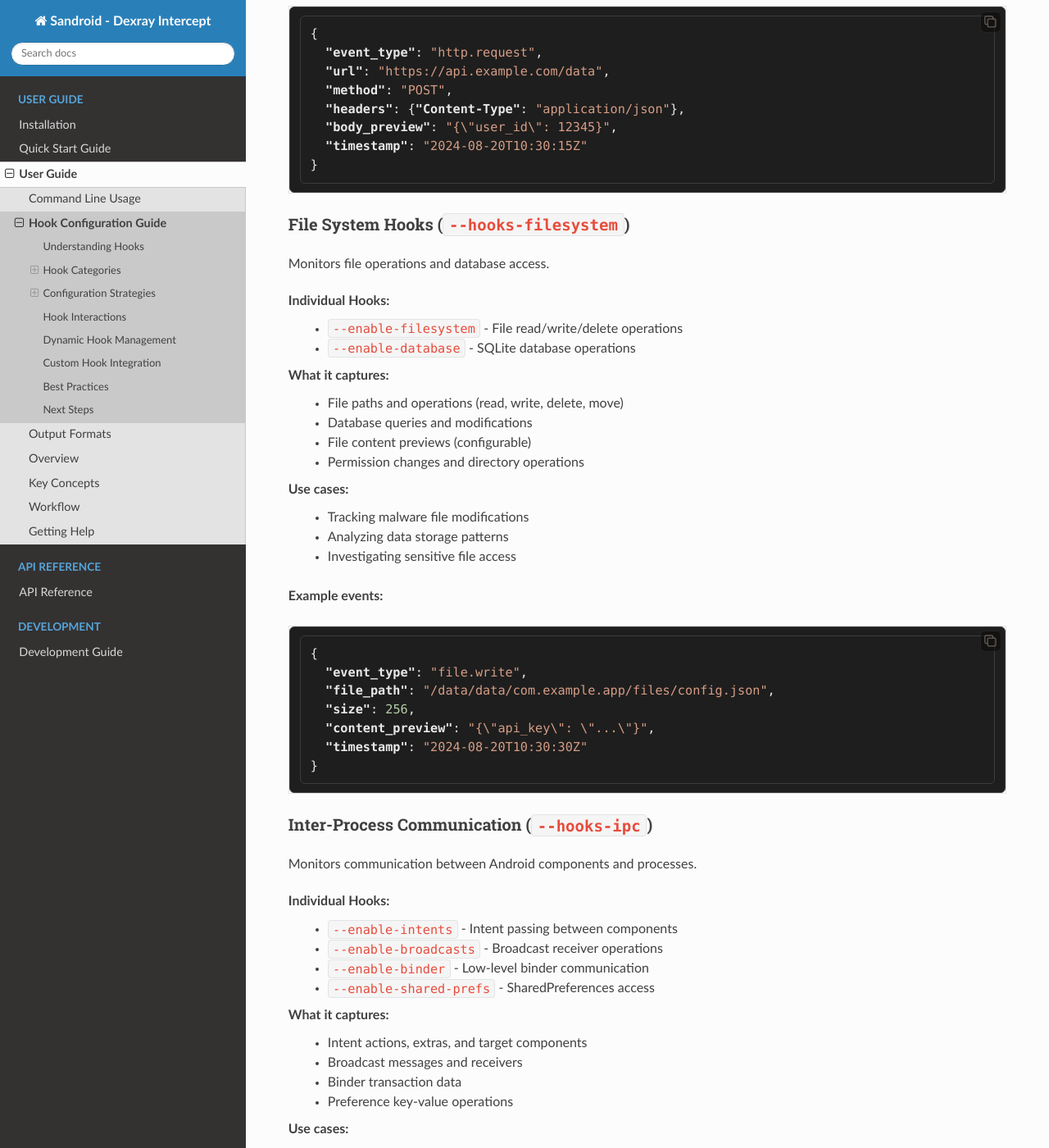
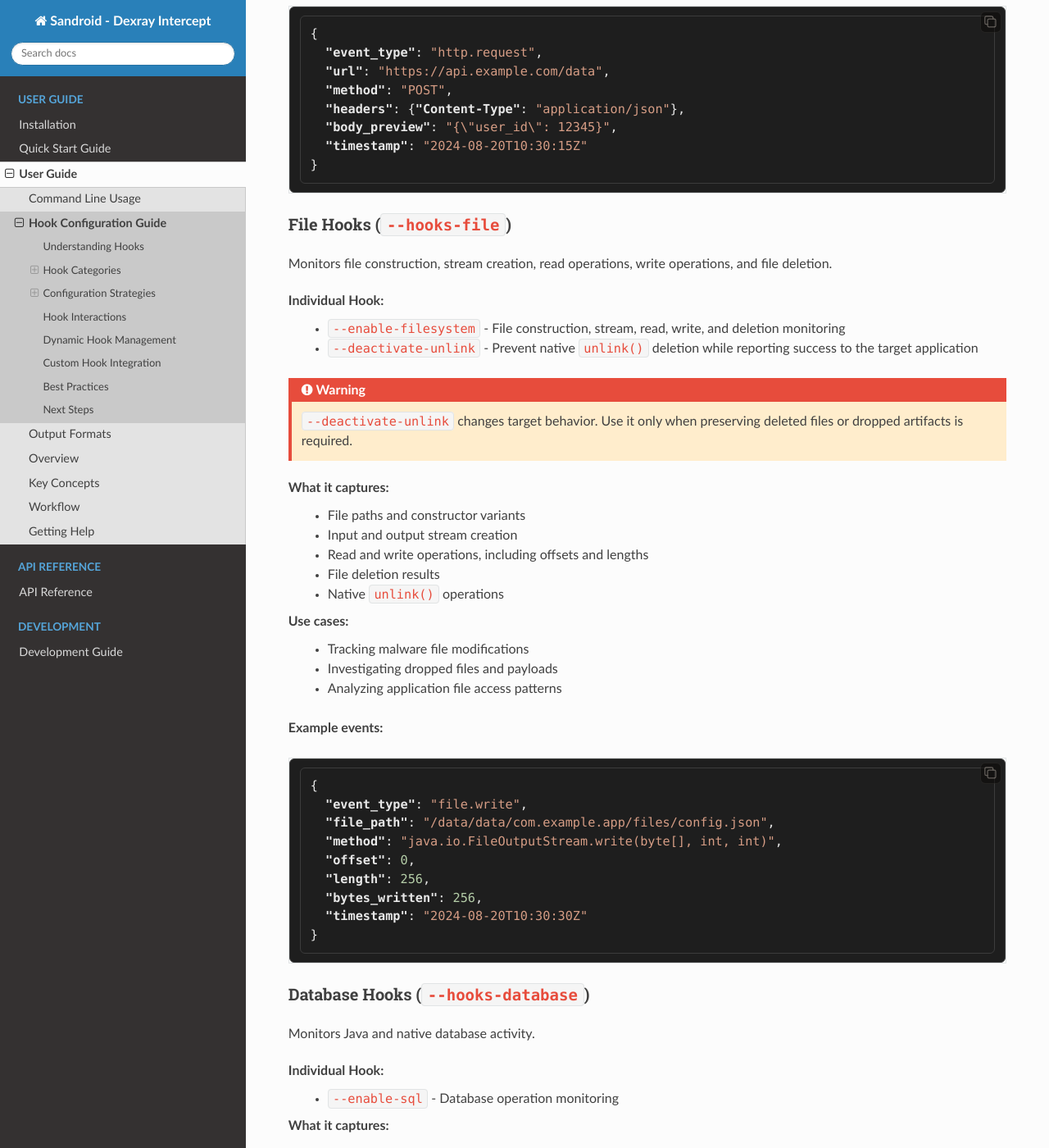
Before and after one commit to fkie-cad/Sandroid_Dexray-Intercept, a Sphinx documentation site: the page built from docs/user-guide/hook-configuration.rst, in a window 1280 px wide and 1400 px high, scrolled down 1812 px. Shown: the whole window at 82% size. Built offline with Sphinx 7.4.7 and the Read the Docs theme 3.1.0, drawn with Linux system fonts in a browser that asks for light colours; some of the changed text lies outside the part shown.

Commit message:
docs(hooks): update hook category configuration
- split file and database hook documentation
- separate DEX and process hook coverage
- add JNI tracing and bypass device profiles
- document native unlink blocking

```diff
--- a/docs/user-guide/hook-configuration.rst
+++ b/docs/user-guide/hook-configuration.rst
@@ -84,25 +84,34 @@
      "timestamp": "2024-08-20T10:30:15Z"
    }
 
-File System Hooks (``--hooks-filesystem``)
-^^^^^^^^^^^^^^^^^^^^^^^^^^^^^^^^^^^^^^^^^^
+File Hooks (``--hooks-file``)
+^^^^^^^^^^^^^^^^^^^^^^^^^^^^^
 
-Monitors file operations and database access.
+Monitors file construction, stream creation, read operations, write operations,
+and file deletion.
 
-**Individual Hooks:**
-   - ``--enable-filesystem`` - File read/write/delete operations
-   - ``--enable-database`` - SQLite database operations
+**Individual Hook:**
+   - ``--enable-filesystem`` - File construction, stream, read, write, and
+     deletion monitoring
+
+   - ``--deactivate-unlink`` - Prevent native ``unlink()`` deletion while
+     reporting success to the target application
+
+.. warning::
+   ``--deactivate-unlink`` changes target behavior. Use it only when preserving
+   deleted files or dropped artifacts is required.
 
 **What it captures:**
-   - File paths and operations (read, write, delete, move)
-   - Database queries and modifications
-   - File content previews (configurable)
-   - Permission changes and directory operations
+   - File paths and constructor variants
+   - Input and output stream creation
+   - Read and write operations, including offsets and lengths
+   - File deletion results
+   - Native ``unlink()`` operations
 
 **Use cases:**
    - Tracking malware file modifications
-   - Analyzing data storage patterns
-   - Investigating sensitive file access
+   - Investigating dropped files and payloads
+   - Analyzing application file access patterns
 
 **Example events:**
 
@@ -111,10 +120,31 @@
    {
      "event_type": "file.write",
      "file_path": "/data/data/com.example.app/files/config.json",
-     "size": 256,
-     "content_preview": "{\"api_key\": \"...\"}",
+     "method": "java.io.FileOutputStream.write(byte[], int, int)",
+     "offset": 0,
+     "length": 256,
+     "bytes_written": 256,
      "timestamp": "2024-08-20T10:30:30Z"
    }
+
+Database Hooks (``--hooks-database``)
+^^^^^^^^^^^^^^^^^^^^^^^^^^^^^^^^^^^^^
+
+Monitors Java and native database activity.
+
+**Individual Hook:**
+   - ``--enable-sql`` - Database operation monitoring
+
+**What it captures:**
+   - SQLite queries and data-modification operations
+   - Room, SQLCipher, and WCDB activity when the corresponding libraries are
+     present
+   - Native SQLite opens, prepared statements, execution, and bind values
+
+**Use cases:**
+   - Tracking locally stored application data
+   - Investigating encrypted or protected databases
+   - Inspecting SQL queries and database modifications
 
 Inter-Process Communication (``--hooks-ipc``)
 ^^^^^^^^^^^^^^^^^^^^^^^^^^^^^^^^^^^^^^^^^^^^^
@@ -153,20 +183,23 @@
 Process Hooks (``--hooks-process``)
 ^^^^^^^^^^^^^^^^^^^^^^^^^^^^^^^^^^
 
-Monitors process creation, library loading, and dynamic code execution.
+Monitors process APIs, runtime activity, reflection, and Java or native library
+loading.
 
 **Individual Hooks:**
-   - ``--enable-dex-unpacking`` - DEX file unpacking detection
-   - ``--enable-java-dex`` - Java DEX loading (may crash apps)
-   - ``--enable-native-libs`` - Native library loading
-   - ``--enable-process`` - Process creation and management
-   - ``--enable-runtime`` - Runtime behavior and reflection
+   - ``--enable-process`` - Android process APIs and native process activity
+   - ``--enable-runtime`` - Runtime execution, shutdown behavior, and reflection
+   - ``--enable-library-loading`` - Java ``System`` and ``Runtime``
+     library-loading APIs
+   - ``--enable-native-libs`` - Native linker-level library loading
 
 **What it captures:**
-   - Dynamically loaded DEX files and libraries
-   - Process spawn events and parameters
-   - Reflection API usage
-   - Native library paths and symbols
+   - Process signals, termination, identity changes, and process-group activity
+   - ``/proc`` scanning through Android process APIs
+   - Native ``fork()``, ``execve()``, and ``system()`` activity
+   - Runtime command execution, shutdown hooks, and exit behavior
+   - Reflection and class-loading activity
+   - Java and native library-loading activity
 
 **Use cases:**
    - Detecting packed or encrypted malware
@@ -178,12 +211,36 @@
 .. code-block:: json
 
    {
-     "event_type": "dex.unpacking",
-     "dex_path": "/data/app/com.example.app/classes.dex",
-     "unpacked": true,
-     "orig_location": "/system/framework/core.jar",
-     "timestamp": "2024-08-20T10:31:00Z"
+     "event_type": "runtime.exec",
+     "timestamp": "2026-11-11T11:25:18.874Z",
+     "command": "/system/bin/id",
+     "event_description": "Runtime command execution",
+     "overload_index": 0,
+     "metadata": {
+       "library": "java.lang.Runtime",
+       "method": "exec"
+     }
    }
+
+DEX Hooks (``--hooks-dex``)
+^^^^^^^^^^^^^^^^^^^^^^^^^^^
+
+Monitors DEX loading, unpacking, and in-memory DEX processing.
+
+**Individual Hook:**
+   - ``--enable-dex-unpacking`` - ART DEX detection and Java class-loader
+     monitoring
+
+**What it captures:**
+   - File-backed DEX class-loader creation
+   - In-memory DEX loader metadata
+   - Native DEX loading detected through ART runtime hooks
+   - DEX payload metadata and captured artifacts when available
+
+**Use cases:**
+   - Detecting packed, encrypted, or dynamically loaded code
+   - Recovering DEX artifacts for further analysis
+   - Tracking class-loader-based code loading
 
 System Service Hooks (``--hooks-services``)
 ^^^^^^^^^^^^^^^^^^^^^^^^^^^^^^^^^^^^^^^^^^^
@@ -230,6 +287,16 @@
 **Individual Hook:**
    - ``--enable-bypass`` - All bypass techniques
 
+**Device Profiles:**
+   - ``--bypass-device-profile <profile>`` - Apply a built-in coherent Android
+     ``Build`` identity
+   - ``--bypass-device-profile-file <file>`` - Apply a custom validated
+     ``Build`` identity from JSON
+
+   Either option enables bypass hooks automatically and is useful when an
+   application uses multiple ``Build`` properties to detect emulator
+   environments.
+
 **Detection Methods Bypassed:**
    - **Root Detection** - su binary checks, root app detection, build tag analysis
    - **Frida Detection** - frida-server detection, port scanning, process/thread name checks
@@ -261,6 +328,41 @@
      "bypassed_result": false,
      "timestamp": "2024-08-20T10:31:30Z"
    }
+
+JNI Tracing (``--hooks-jni``)
+^^^^^^^^^^^^^^^^^^^^^^^^^^^^^
+
+Traces JNI calls made by native libraries in the target process.
+
+**Configuration Options:**
+   - ``--jni-lib <pattern>`` - Limit tracing to matching library paths
+   - ``--jni-backtrace <none|fuzzy|accurate>`` - Select native backtrace mode
+   - ``--jni-include <regex>`` / ``--jni-exclude <regex>`` - Filter JNI method
+     names
+   - ``--jni-include-export <substring>`` /
+     ``--jni-exclude-export <substring>`` - Filter native exports
+   - ``--jni-hide-data`` - Do not decode strings and buffers
+   - ``--jni-ignore-env`` - Do not trace ``JNIEnv`` calls
+   - ``--jni-ignore-vm`` - Do not trace ``JavaVM`` calls
+
+**What it captures:**
+   - JNI environment and Java VM calls
+   - Native library tracking
+   - JNI method, field, string, array, reference, exception, and registration
+     activity
+   - Decoded arguments and return values where supported
+
+**Example usage:**
+
+.. code-block:: bash
+
+   # Trace JNI activity in all native libraries
+   dexray-intercept -s --hooks-jni com.example.app
+
+   # Limit tracing to libraries matching a path fragment
+   dexray-intercept -s --hooks-jni \
+     --jni-lib "libtarget.so" \
+     com.example.app
 
 Configuration Strategies
 ------------------------
@@ -335,7 +436,7 @@
    dexray-intercept --hooks-crypto --hooks-network --hooks-ipc com.example.app
 
    # Privacy analysis
-   dexray-intercept --hooks-services --hooks-network --hooks-filesystem com.social.app
+   dexray-intercept --hooks-services --hooks-network --hooks-file com.social.app
 
 Dynamic Hook Management
 -----------------------
```
Also changed, not shown: other parts of docs/user-guide/hook-configuration.rst (+0 -1 lines).
